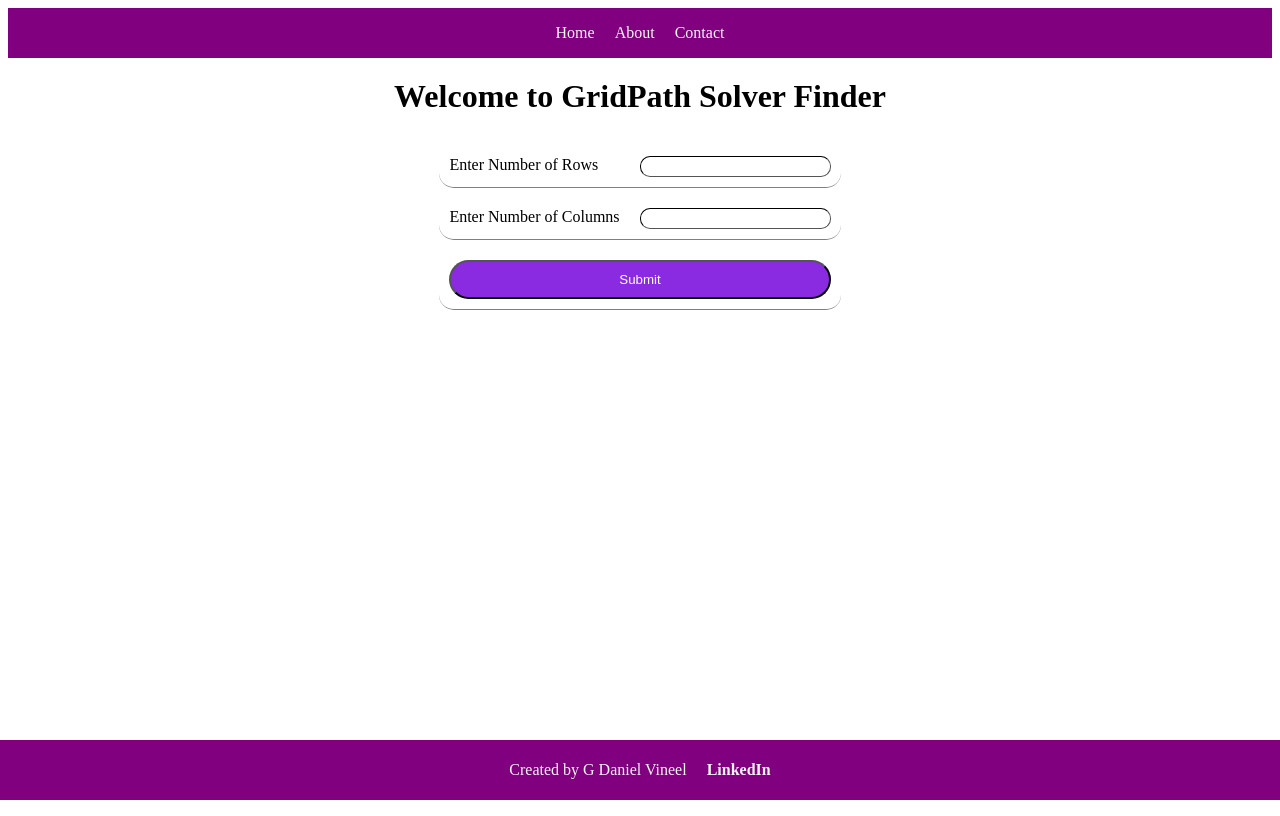
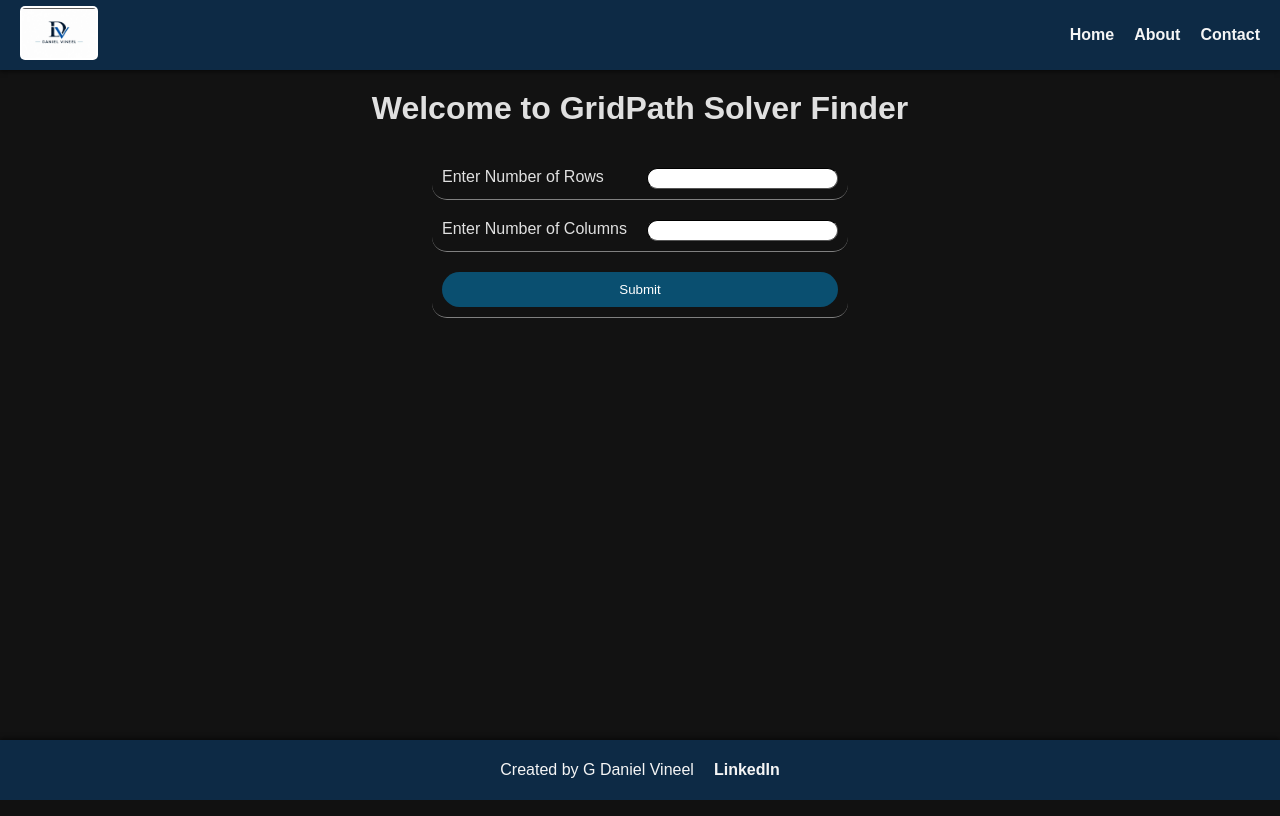
Before and after one commit to DanielVineel/GridPath-Solver, a Flask app: page / in a window 1280 px wide. Run offline with Flask 3, Linux system fonts and the light colour scheme.

Commit message:
feat: implement dark theme, SEO tags, and logo
- Added logo image and integrated it into the header.
- Added SEO meta tags (`description`, `keywords`, `author`) to `base.html`.
- Updated `styles.css`, `about.html`, and `contact.html` to a dark theme.
- Fixed `.gitignore` formatting.

Co-authored-by: DanielVineel <116679085+DanielVineel@users.noreply.github.com>

```diff
--- a/gridpath_solver/static/css/styles.css
+++ b/gridpath_solver/static/css/styles.css
@@ -52,28 +52,44 @@ button{
 
 header{
     width: 100%;
-    text-align: center;
-    height:50px;
+    height: 70px;
     display: flex;
-    justify-content: center;
+    justify-content: space-between;
     align-items: center;
+    background-color: #0d2a45; /* Dark teal/blue matching the logo */
+    color: whitesmoke;
+    font-size: larger;
+    box-shadow: 0 2px 4px rgba(0,0,0,0.5);
+}
+header .logo-container {
+    margin-left: 20px;
+    display: flex;
+    align-items: center;
+}
+header .logo {
+    height: 50px;
+    border-radius: 5px;
+    background-color: white; /* Contrast for the logo */
+    padding: 2px;
+}
+header nav {
+    display: flex;
     gap: 20px;
-    background-color: purple;
-    color:whitesmoke;
-    font-size: larger;
-    /* font-weight: 900; */
+    margin-right: 20px;
 }
-header a {
+header nav a {
     color: whitesmoke;
     text-decoration: none;
     font-size: 16px;
+    font-weight: bold;
 }
-header a:hover {
+header nav a:hover {
     text-decoration: underline;
+    color: #4da6ff;
 }
 footer{
     width: 100%;
-    background-color: purple;
+    background-color: #0d2a45;
     color: whitesmoke;
     position: fixed;
     bottom: 0px;
@@ -84,6 +100,7 @@ footer{
     justify-content: center;
     align-items: center;
     gap: 20px;
+    box-shadow: 0 -2px 4px rgba(0,0,0,0.5);
 }
 footer a {
     color: whitesmoke;
@@ -95,6 +112,10 @@ footer a:hover {
 }
 body{
     min-height:100vh;
+    background-color: #121212;
+    color: #e0e0e0;
+    margin: 0;
+    font-family: Arial, sans-serif;
 }
 .main{
     display: flex;
@@ -126,8 +147,9 @@ body{
 }
 #first-info>div>button{
     width  :100%;
-    background-color: blueviolet;
-    color:white
+    background-color: #0a4f70;
+    color:white;
+    border: none;
 }
 #second-part{
     display: flex;
@@ -188,9 +210,10 @@ body{
 }
 
 #btn-submit{
-    background-color:rebeccapurple ;
+    background-color: #0a4f70;
     color:white;
     width: 100%;
     font-size: large;
     font-weight: 400;
+    border: none;
 }
--- a/gridpath_solver/templates/about.html
+++ b/gridpath_solver/templates/about.html
@@ -3,7 +3,7 @@
 {% block title %}About - GridPath Solver{% endblock %}
 
 {% block content %}
-    <div style="max-width: 800px; margin: 40px auto; padding: 20px; text-align: center; border: 1px solid #ccc; border-radius: 10px; background-color: #f9f9f9;">
+    <div style="max-width: 800px; margin: 40px auto; padding: 20px; text-align: center; border: 1px solid #333; border-radius: 10px; background-color: #1e1e1e; color: #e0e0e0;">
         <h1>About the Creator</h1>
         <p style="font-size: 18px; line-height: 1.6; margin-top: 20px;">
             Hi, I'm <strong>G Daniel Vineel</strong>. I created the GridPath Solver, an interactive Grid Pathfinding Tool.
@@ -12,7 +12,7 @@
             This tool helps find optimal paths in a grid avoiding obstacles, demonstrating pathfinding algorithms like BFS in an interactive way.
         </p>
         <p style="font-size: 18px; margin-top: 30px;">
-            Connect with me on <a href="https://www.linkedin.com/in/danielvineel" target="_blank" style="color: blueviolet; font-weight: bold; text-decoration: none;">LinkedIn</a>.
+            Connect with me on <a href="https://www.linkedin.com/in/danielvineel" target="_blank" style="color: #4da6ff; font-weight: bold; text-decoration: none;">LinkedIn</a>.
         </p>
     </div>
 {% endblock %}
--- a/gridpath_solver/templates/base.html
+++ b/gridpath_solver/templates/base.html
@@ -3,6 +3,9 @@
 <head>
     <meta charset="UTF-8">
     <meta name="viewport" content="width=device-width, initial-scale=1.0">
+    <meta name="description" content="GridPath Solver - An interactive tool to find optimal paths avoiding obstacles using BFS. Created by G Daniel Vineel.">
+    <meta name="keywords" content="GridPath, Pathfinding, BFS, Algorithm, Obstacle Avoidance, Daniel Vineel">
+    <meta name="author" content="G Daniel Vineel">
     <title>{% block title %}GridPath Solver{% endblock %}</title>
     <link rel="stylesheet" href="{{ url_for('static',filename='css/styles.css')}}">
     {% block head %}{% endblock %}
@@ -10,9 +13,16 @@
 <body>
 
     <header>
-        <a href="/">Home</a>
-        <a href="/about">About</a>
-        <a href="/contact">Contact</a>
+        <div class="logo-container">
+            <a href="/">
+                <img src="{{ url_for('static', filename='images/logo.jpeg') }}" alt="Daniel Vineel Logo" class="logo">
+            </a>
+        </div>
+        <nav>
+            <a href="/">Home</a>
+            <a href="/about">About</a>
+            <a href="/contact">Contact</a>
+        </nav>
     </header>
 
     <div class="main">
--- a/gridpath_solver/templates/contact.html
+++ b/gridpath_solver/templates/contact.html
@@ -3,7 +3,7 @@
 {% block title %}Contact - GridPath Solver{% endblock %}
 
 {% block content %}
-    <div style="max-width: 600px; margin: 40px auto; padding: 20px; text-align: center; border: 1px solid #ccc; border-radius: 10px; background-color: #f9f9f9;">
+    <div style="max-width: 600px; margin: 40px auto; padding: 20px; text-align: center; border: 1px solid #333; border-radius: 10px; background-color: #1e1e1e; color: #e0e0e0;">
         <h1>Contact Me</h1>
         <p style="font-size: 18px; margin-top: 20px;">
             For any inquiries, feedback, or collaboration opportunities, please feel free to reach out to me!
@@ -11,10 +11,10 @@
 
         <div style="margin-top: 30px; font-size: 20px;">
             <strong>LinkedIn:</strong>
-            <a href="https://www.linkedin.com/in/danielvineel" target="_blank" style="color: blueviolet; font-weight: bold; text-decoration: none;">Daniel Vineel</a>
+            <a href="https://www.linkedin.com/in/danielvineel" target="_blank" style="color: #4da6ff; font-weight: bold; text-decoration: none;">Daniel Vineel</a>
         </div>
 
-        <p style="font-size: 16px; margin-top: 30px; color: #555;">
+        <p style="font-size: 16px; margin-top: 30px; color: #aaa;">
             (More contact methods can be added here)
         </p>
     </div>
```
Also changed, not shown: gridpath_solver/static/images/logo.jpeg (added), 1 other file.
